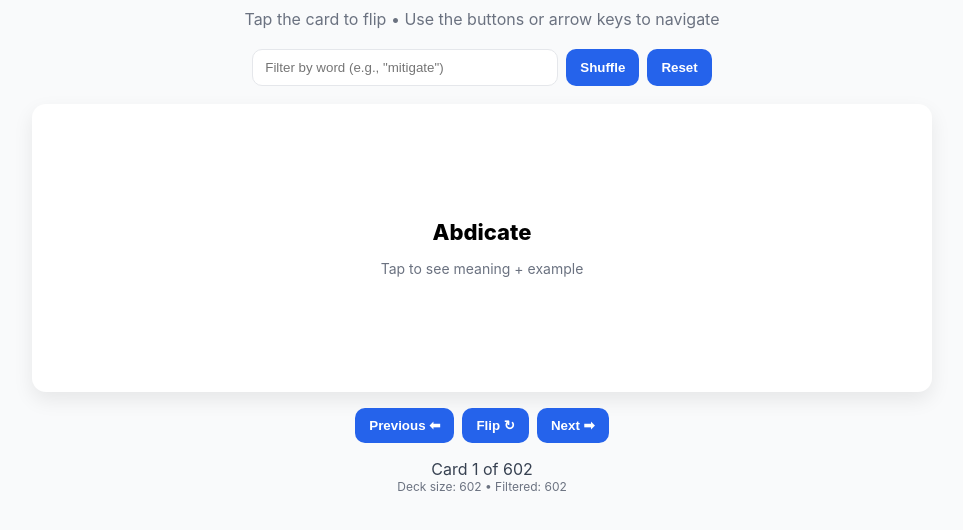
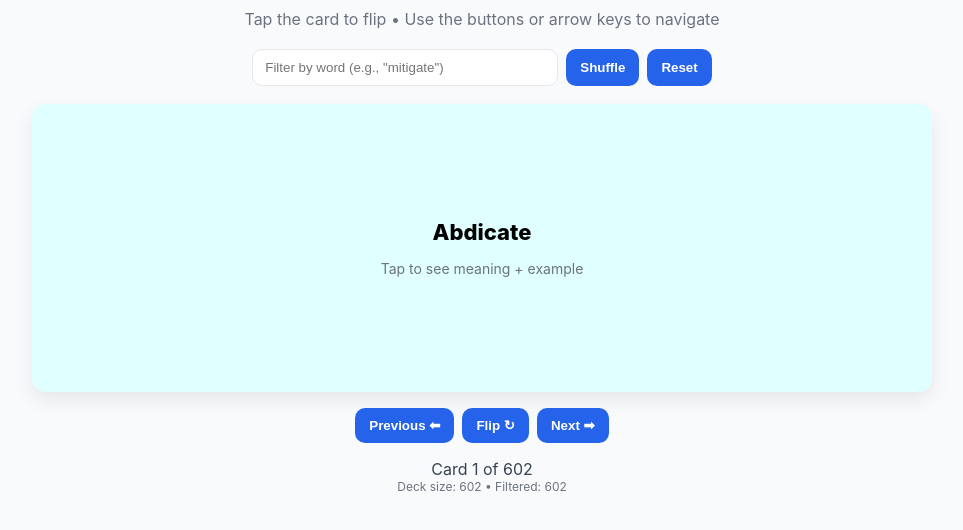
Before and after one commit to dc12345-art/sat-flashcards, a plain HTML site: page index.html in a window 1280 px wide. Shown: the part 66-596 px from the top of the page, without its empty margins (158-1121 px from the left). Drawn offline with Linux system fonts and the light colour scheme.

Commit message:
Update index.html

```diff
--- a/index.html
+++ b/index.html
@@ -11,7 +11,7 @@
   .wrap { max-width: 900px; margin: 0 auto; }
 .flashcard {
   min-height: 240px;
-  background: white;
+  background: lightcyan;
   border-radius: 14px;
   box-shadow: 0 8px 20px rgba(0,0,0,.08);
   padding: 24px;
```
